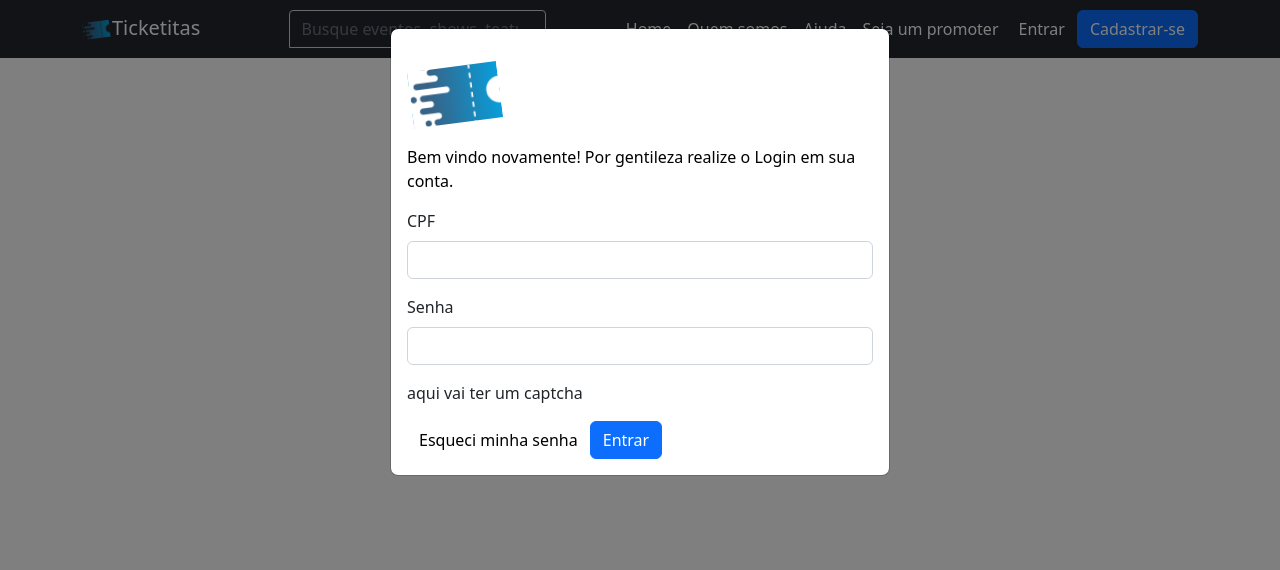
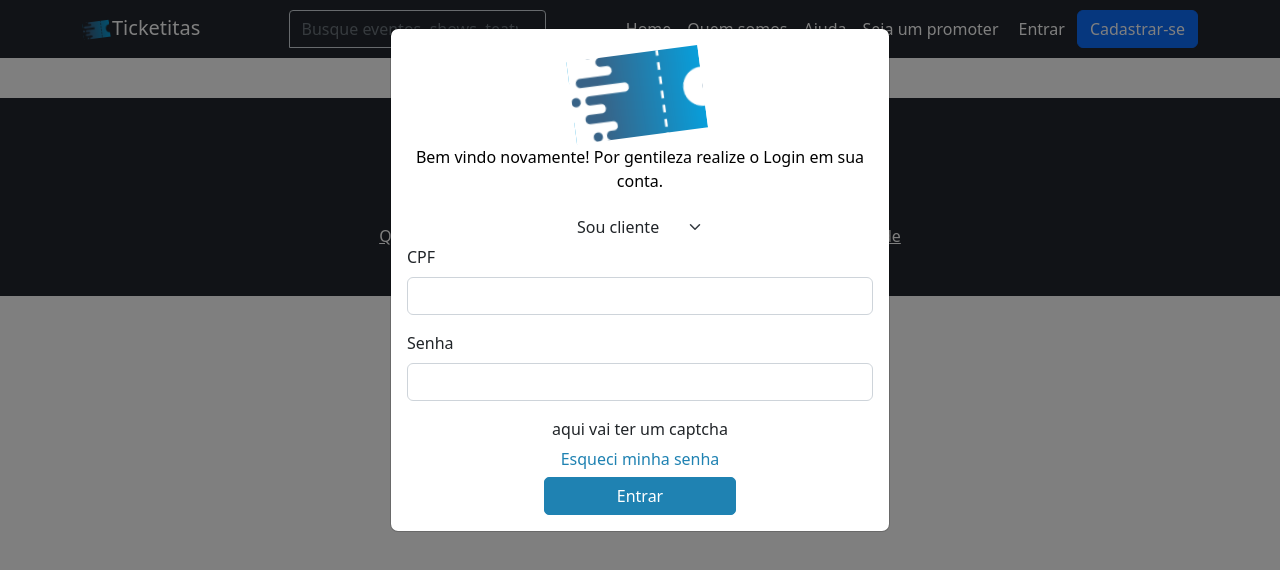
Before and after one commit to 12Devs/Ticketitas-TypeScript, a React (Create React App) app: page / in a window 1280 px wide. Both pictures are taken after a click on the button "Entrar". Shown: the top 570 px of the page. Built offline with nearby package versions, Linux system fonts and the light colour scheme.

Commit message:
Correção de modals e footer adicionado

```diff
--- /dev/null
+++ b/src/components/Footer/index.tsx
@@ -0,0 +1,59 @@
+import Nav from 'react-bootstrap/Nav';
+import Navbar from 'react-bootstrap/Navbar';
+import { Link } from 'react-router-dom';
+import { useState } from 'react';
+
+import '../NavBarGeral/Navbar.css';
+
+
+export default function Footer() {
+    const rotas = [{
+        label: 'Quem somos',
+        to: '/about'
+    }, {
+        label: 'Ajuda',
+        to: '/help'
+    }, {
+        label: 'Contato',
+        to: '/contact'
+    }, {
+        label: 'Politica de privacidade',
+        to: 'privacy'
+    }];
+
+    const [busca, setBusca] = useState('');
+
+    return (
+
+        <>
+            <Navbar className='NavBar d-flex justify-content-center'>
+                <img
+                    src="/img/logo.svg"
+                    width="50vw"
+                    height="50vh"
+                    alt=''
+                />{' '}
+            </Navbar>
+
+            <Navbar className='NavBar d-flex justify-content-center'>
+                <Nav.Link className='Texto-Branco Texto-Medio' href="#home" >Ticketitas</Nav.Link>
+            </Navbar>
+
+            <Navbar className='NavBar d-flex justify-content-center'>
+                {rotas.map((rota, index) => (
+                <Nav.Item key={index}>
+                    <Nav.Link style={{ margin: '0px 25px 0px 25px' }}>
+                        <Link to={rota.to} className='Texto-Branco Texto-MuitoPequeno'>
+                            {rota.label}
+                        </Link>
+                    </Nav.Link>
+                </Nav.Item>
+                ))}
+            </Navbar>
+
+            <Navbar className='NavBar d-flex justify-content-center'>
+                <Nav.Link className='Texto-Branco Texto-MuitoPequeno' href="#home" >Copyright © 2023 12Devs. Todos os direitos reservados.</Nav.Link>
+            </Navbar>
+        </>
+    );
+}
--- a/src/components/ModalLogin/index.tsx
+++ b/src/components/ModalLogin/index.tsx
@@ -4,13 +4,14 @@ import Button from 'react-bootstrap/Button';
 
 import '../Button/Button.css';
 import InputTexto from '../InputTexto';
-import { Link } from 'react-router-dom';
 import ModalRecuperarSenha from '../ModalRecuperarSenha';
+import { Form, Row } from 'react-bootstrap';
 
 export default function ModalLogin() {
     const [show, setShow] = useState(false);
     const [cpf, setCPF] = useState('');
     const [senha, setSenha] = useState('');
+    const [userType, setUserType] = useState('cliente');
 
     const handleClose = () => setShow(false);
     const handleShow = () => setShow(true);
@@ -21,8 +22,9 @@ export default function ModalLogin() {
                 Entrar
             </Button>
 
-            <Modal show={show} onHide={handleClose}>
-                <Modal.Body>
+            <Modal show={show} onHide={handleClose} >
+                <Modal.Body className="">
+                    <Row className='justify-content-center'>
                         <img
                             src="/img/logo.svg"
                             width="100"
@@ -30,23 +32,36 @@ export default function ModalLogin() {
                             className="align-items-center"
                             alt=''
                         />{''}
-                    <p className='Texto-MuitoPequeno Texto-Preto'>
+                        <p className='Texto-MuitoPequeno Texto-Preto text-center'>
                             Bem vindo novamente! Por gentileza realize o Login em sua conta.
                         </p>
+                    </Row>
 
+                    <Row className='justify-content-center'>
+                        <Form.Select aria-label="Sou cliente" style={{width: '150px', borderStyle: 'hidden'}}>
+                            <option value="cliente">Sou cliente</option>
+                            <option value="promoter">Sou promoter</option>
+                        </Form.Select>
+                    </Row>
+
+                    <Row className='justify-content-center'>
                         <InputTexto defaultValue={''} required={true} label={"CPF"} placeholder={""} controlId={"cpf"} data={cpf} setData={setCPF} />
                         <InputTexto defaultValue={''} required={true} label={"Senha"} placeholder={""} controlId={"senha"} data={senha} setData={setSenha} />
+                    </Row>
 
-                    <p>
+                    <Row className='justify-content-center'>
                         aqui vai ter um captcha
-                    </p>
+                    </Row>
 
-                    <ModalRecuperarSenha/>
+                    <Row className='justify-content-center'>
+                        <ModalRecuperarSenha />
+                    </Row>
 
-                    <Button className='Botão-Primário Texto-Branco' type='submit'>
+                    <Row className='justify-content-center'>
+                        <Button className='Botão-Primario Texto-Branco' type='submit'>
                             Entrar
                         </Button>
-
+                    </Row>
                 </Modal.Body>
             </Modal>
         </>
--- a/src/components/ModalRecuperarSenha/index.tsx
+++ b/src/components/ModalRecuperarSenha/index.tsx
@@ -4,6 +4,7 @@ import Button from 'react-bootstrap/Button';
 
 import '../Button/Button.css';
 import InputTexto from '../InputTexto';
+import { Row } from 'react-bootstrap';
 
 export default function ModalRecuperarSenha() {
     const [show, setShow] = useState(false);
@@ -14,12 +15,13 @@ export default function ModalRecuperarSenha() {
 
     return (
         <>
-            <Button className='Botão-Terciário Texto-Preto' onClick={handleShow}>
+            <Button className='Botão-Terciário Texto-Azul' onClick={handleShow}>
                 Esqueci minha senha
             </Button>
 
-            <Modal show={show} onHide={handleClose}>
+            <Modal show={show} onHide={handleClose} style={{backgroundColor: "#23272E"}}>
                 <Modal.Body>
+                    <Row className='justify-content-center'>
                         <img
                             src="/img/logo.svg"
                             width="100"
@@ -27,20 +29,31 @@ export default function ModalRecuperarSenha() {
                             className="align-items-center"
                             alt=''
                         />{''}
-                    <p className='Texto-Grande Texto-Preto'>
+                        <p className='Texto-Grande Texto-Preto text-center'>
                             Recuperar senha
                         </p>
+                    </Row>
 
-                    <InputTexto defaultValue={''} required={true} label={"Email"} placeholder={""} controlId={"email"} data={email} setData={setEmail} />
+                    <Row className='justify-content-center'>
+                        <InputTexto
+                            defaultValue={''}
+                            required={true}
+                            label={"Email"}
+                            placeholder={"Digite o email associado a sua conta"}
+                            controlId={"email"}
+                            data={email}
+                            setData={setEmail} />
+                    </Row>
 
-                    <p>
+                    <Row className='justify-content-center'>
                         aqui vai ter um captcha
-                    </p>
+                    </Row>
 
-                    <Button className='Botão-Primário Texto-Branco' type='submit'>
+                    <Row className='justify-content-center'>
+                        <Button className='Botão-Primario Texto-Branco' type='submit'>
                             Enviar
                         </Button>
-
+                    </Row>
                 </Modal.Body>
             </Modal>
         </>
--- a/src/pages/CadastrarCliente/index.tsx
+++ b/src/pages/CadastrarCliente/index.tsx
@@ -10,6 +10,7 @@ import FormLabel from '../../components/FormLabel';
 
 import '../../components/Texto/Texto.css';
 import '../../components/Button/Button.css';
+import Footer from '../../components/Footer';
 
 // import InputText from '../InputText'
 // import InputSelect from '../InputSelect';
@@ -57,10 +58,11 @@ export default function CadastrarCliente() {
     }
 
     return (
+        <>
             <Form style={{minHeight: '75vh'}} onSubmit={realizarCadastro}>
                 <Container>
 
-                <Row>
+                    <Row >
                         <FormLabel label='Cadastro'/>
                     </Row>
 
@@ -92,9 +94,6 @@ export default function CadastrarCliente() {
                         <Col sm={8}>
                             <InputTexto defaultValue={''} required={true} label={"Cidade"} placeholder={""} controlId={"cidade"} data={cidade} setData={setCidade} />
                         </Col>
-                    {/* <Col sm={4}>
-                        <InputSelect label={"Estado"} name={'Estados'} data={estado} setData={setEstado} />
-                    </Col> */}
                     </Row>
 
                     <Row>
@@ -138,5 +137,8 @@ export default function CadastrarCliente() {
 
                 </Container>
             </Form>
+
+            <Footer/>
+        </>
     )
 }
--- a/src/pages/Home/index.tsx
+++ b/src/pages/Home/index.tsx
@@ -1,5 +1,10 @@
+import Footer from "../../components/Footer";
+
 export default function Home(){
     return(
-        <p>Eu sou a página Home</p>
+        <>
+            <p>Eu sou a página Home</p>
+            <Footer/>
+        </>
     );
 }
--- a/src/pages/QuemSomos/index.tsx
+++ b/src/pages/QuemSomos/index.tsx
@@ -1,9 +1,10 @@
-import Form from 'react-bootstrap/Form';
+import Footer from '../../components/Footer';
 
 export default function QuemSomos(){
     return (
         <>
             <p>Página quem somos</p>
+            <Footer/>
         </>
     )
 }
```
Lines whose indentation alone changed are shown as unchanged.
